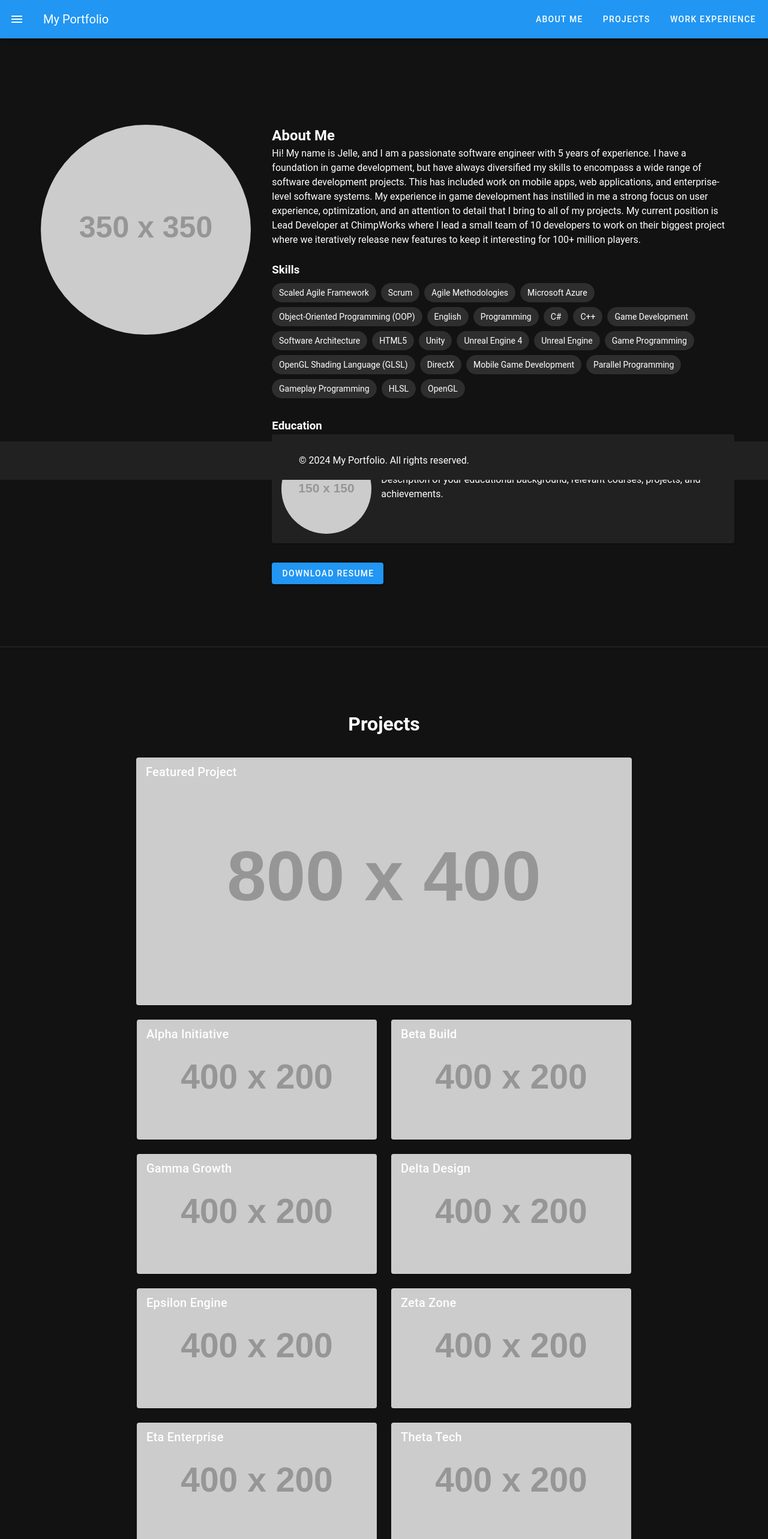
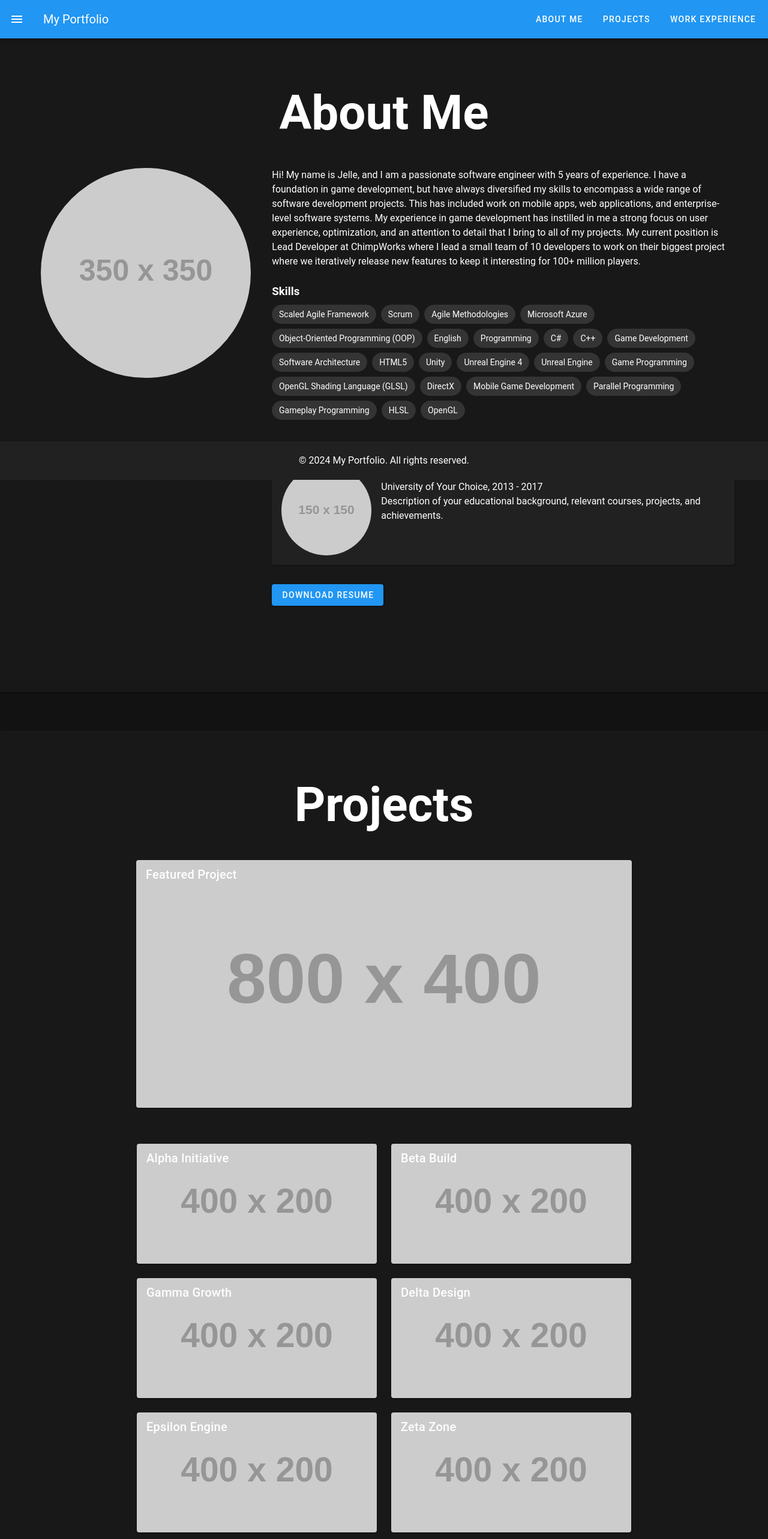
Before and after one commit to jellevdg3/PortfolioWebsiteVue3, a Vue app: page /projects in a window 1280 px wide. Shown: the top 2566 px of the page at 60% size. Built offline with nearby package versions, Linux system fonts and the light colour scheme.

Commit message:
Improved HomePage view

```diff
--- a/src/App.vue
+++ b/src/App.vue
@@ -2,25 +2,35 @@
 	<v-app>
 		<NavBar />
 		<v-main>
-			<div class="half-empty-space"></div>
-			<div id="about" class="mt-16 scroll-offset">
-				<About />
+			<div id="about" class="scroll-offset">
+				<v-card>
+					<div class="half-empty-space"></div>
+					<h1>About Me</h1>
+					<About class="mt-4" />
+					<div class="full-empty-space"></div>
+				</v-card>
 			</div>
 
 			<div class="half-empty-space"></div>
-			<v-divider class="my-6"></v-divider>
-			<div class="half-empty-space"></div>
 
 			<div id="projects" class="scroll-offset">
-				<Projects />
+				<v-card>
+					<div class="half-empty-space"></div>
+					<h1>Projects</h1>
+					<Projects class="mt-4" />
+					<div class="full-empty-space"></div>
+				</v-card>
 			</div>
 
 			<div class="half-empty-space"></div>
-			<v-divider class="my-6"></v-divider>
-			<div class="half-empty-space"></div>
 
 			<div id="work-experience" class="scroll-offset">
-				<WorkExperience />
+				<v-card>
+					<div class="half-empty-space"></div>
+					<h1>Work Experience</h1>
+					<WorkExperience class="mt-4" />
+					<div class="full-empty-space"></div>
+				</v-card>
 			</div>
 		</v-main>
 		<Footer />
@@ -46,7 +56,7 @@ export default {
 }
 </script>
 
-<style>
+<style scoped>
 .scroll-offset {
 	scroll-margin-top: 64px;
 }
@@ -58,4 +68,13 @@ export default {
 .half-empty-space {
 	height: 5vw;
 }
+
+h1 {
+	text-align: center;
+	font-size: 5rem;
+}
+
+.v-card {
+	background-color: #181818 !important;
+}
 </style>
--- a/src/views/About.vue
+++ b/src/views/About.vue
@@ -7,7 +7,6 @@
 				</v-avatar>
 			</v-col>
 			<v-col cols="12" md="8">
-				<h2>About Me</h2>
 				<p>
 					{{ aboutData.aboutText }}
 				</p>
--- a/src/views/Projects.vue
+++ b/src/views/Projects.vue
@@ -1,8 +1,7 @@
 <template>
-	<v-container>
-		<h1 class="text-center mb-8">Projects</h1>
+	<v-container class="align-center" style="max-width: 1200px;">
 		<TileContainer :projects="featuredProject" v-if="featuredProject" width="826" height="400" />
-		<TileContainer :projects="otherProjects" width="400" height="200" />
+		<TileContainer :projects="otherProjects" width="400" height="200" class="mt-12" />
 	</v-container>
 </template>
 
--- a/src/views/WorkExperience.vue
+++ b/src/views/WorkExperience.vue
@@ -1,6 +1,5 @@
 <template>
 	<v-container class="d-flex flex-column align-center work-experience-container">
-		<h2 class="text-center">Work Experience</h2>
 		<WorkExperienceItem v-for="job in workExperience" :key="job.id" :job="job" />
 	</v-container>
 </template>
```
